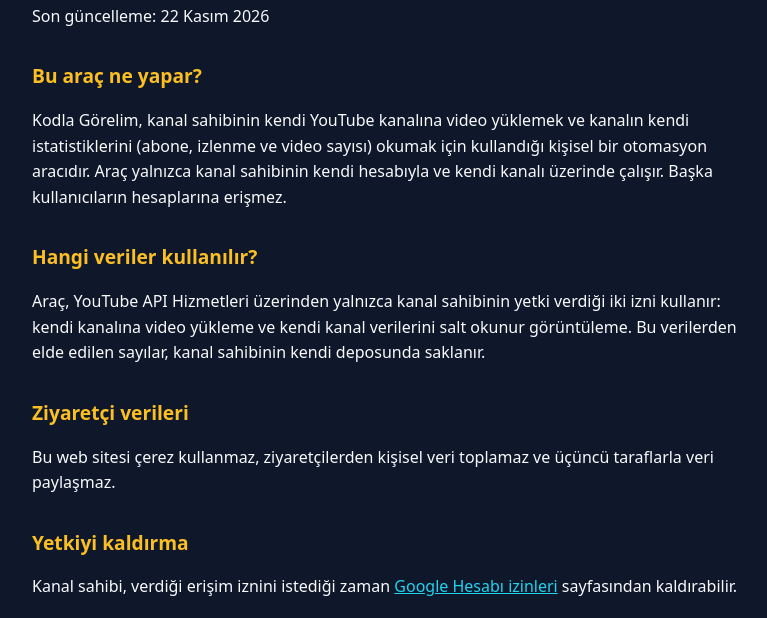
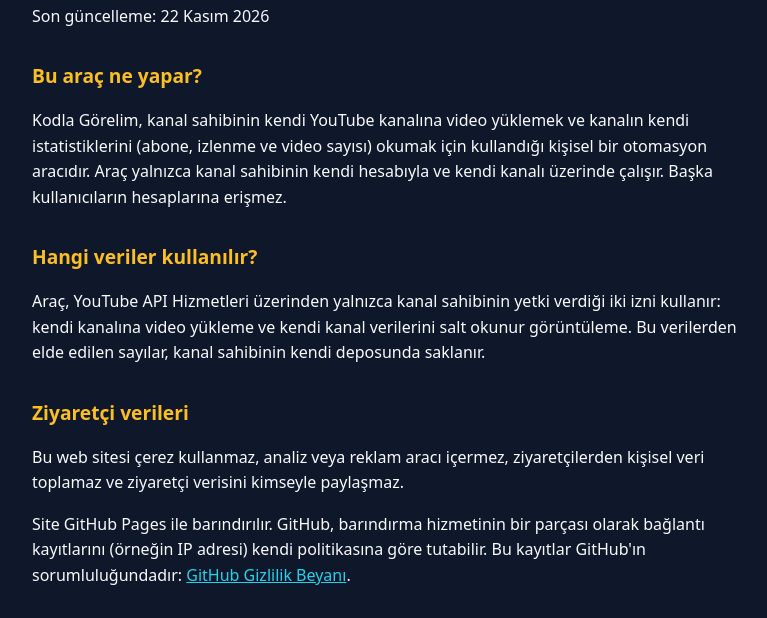
Before and after one commit to 7ffrents/kodla-gorelim, a plain HTML site: page privacy.html in a window 1280 px wide. Shown: the part 117-735 px from the top of the page, without its empty margins (248-1015 px from the left). Drawn offline with Linux system fonts and the light colour scheme.

Commit message:
Gizlilik politikasi: GitHub barindirma notu eklendi
Co-Authored-By: Claude Sonnet 5.5 <noreply@anthropic.com>
Claude-Session: https://claude.ai/code/session_01LzBi7a8nbwXUpXYuqfUvQY

```diff
--- a/privacy.html
+++ b/privacy.html
@@ -24,7 +24,8 @@
   <p>Araç, YouTube API Hizmetleri üzerinden yalnızca kanal sahibinin yetki verdiği iki izni kullanır: kendi kanalına video yükleme ve kendi kanal verilerini salt okunur görüntüleme. Bu verilerden elde edilen sayılar, kanal sahibinin kendi deposunda saklanır.</p>
 
   <h2>Ziyaretçi verileri</h2>
-  <p>Bu web sitesi çerez kullanmaz, ziyaretçilerden kişisel veri toplamaz ve üçüncü taraflarla veri paylaşmaz.</p>
+  <p>Bu web sitesi çerez kullanmaz, analiz veya reklam aracı içermez, ziyaretçilerden kişisel veri toplamaz ve ziyaretçi verisini kimseyle paylaşmaz.</p>
+  <p>Site GitHub Pages ile barındırılır. GitHub, barındırma hizmetinin bir parçası olarak bağlantı kayıtlarını (örneğin IP adresi) kendi politikasına göre tutabilir. Bu kayıtlar GitHub'ın sorumluluğundadır: <a href="https://docs.github.com/site-policy/privacy-policies/github-general-privacy-statement">GitHub Gizlilik Beyanı</a>.</p>
 
   <h2>Yetkiyi kaldırma</h2>
   <p>Kanal sahibi, verdiği erişim iznini istediği zaman <a href="https://myaccount.google.com/permissions">Google Hesabı izinleri</a> sayfasından kaldırabilir.</p>
```
